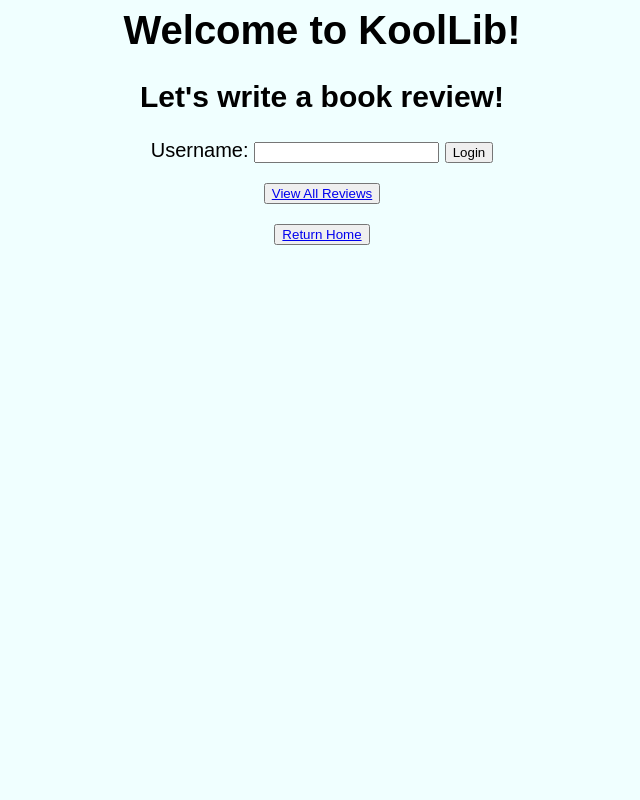
After one commit to sam-braun/CS-4111-1867, a Flask app: page /review_login in a window 1280 px wide. The commit adds this page. Shown: the whole page, without its empty margins (318-958 px from the left). Run offline with Flask 3, Linux system fonts and the light colour scheme; parts of the project's set-up code (start-up, migrations or seed data) failed here and were passed over.

Commit message:
Adding reviews now works

```diff
--- a/server.py
+++ b/server.py
@@ -306,6 +306,43 @@ def book():
     context = dict(titles = titles, authors = authors, dates = dates, libraries = libraries, isbns = isbns)
     return render_template("book.html", **context)
 
+@app.route('/review_add_add', methods=['POST'])
+def review_add_add():
+    params = {}
+    params["copy_id" ] = request.form['copy']
+    params["username"] = request.form['username']
+    params["text"] = request.form['review']
+    params["stars"] = int(request.form['stars'])
+    g.conn.execute(text('INSERT INTO review VALUES (:copy_id, :username, current_timestamp, :text, :stars)'), params)
+    g.conn.commit()
+
+    return redirect('/review_all')
+
+@app.route('/review_add', methods=['POST'])
+def review_add():
+    username = request.form['username']
+    params = {}
+    params['username'] = username
+    query = text("SELECT B.title, B.copy_id \
+                  FROM book B, borrows W, client C \
+                  WHERE B.copy_id = W.copy_id \
+                    AND W.username = C.username \
+                    AND C.username = :username")
+    cursor = g.conn.execute(query, params)
+
+    titles = []
+    ids = []
+    for result in cursor:
+        titles.append(result[0])
+        ids.append(result[1])
+    cursor.close()
+    context = dict(titles = titles, ids = ids, username = username)
+    return render_template("review_add.html", **context)
+
+@app.route('/review_login', methods=['GET'])
+def review_login():
+    context = dict()
+    return render_template("review_login.html", **context)
 
 @app.route('/review_all', methods=['GET'])
 def review_all():
@@ -320,7 +357,7 @@ def review_all():
     usernames = []
     for result in cursor:
         titles.append(result[0])
-        dates.append(result[1])
+        dates.append(result[1].strftime("%B %d %Y"))
         reviews.append(result[2])
         stars.append(result[3])
         usernames.append(result[4])
@@ -350,7 +387,7 @@ def review_query():
     usernames = []
     for result in cursor:
         titles.append(result[0])
-        dates.append(result[1])
+        dates.append(result[1].strftime("%B %d %Y"))
         reviews.append(result[2])
         stars.append(result[3])
         usernames.append(result[4])
--- a/templates/review.html
+++ b/templates/review.html
@@ -23,6 +23,7 @@
 	<form method="POST" action="/review_query">
 		<center><p>Title: <input type="text" name="title"> <input type="submit" value="Search!"></p></center>
 	</form>
+	<center><button><a href="/review_login">Add a Review</a></button></center>
 
 	<center><table style="width:50%;">
 		<!--
--- /dev/null
+++ b/templates/review_login.html
@@ -0,0 +1,37 @@
+<html>
+  <style>
+    body{
+      background-color: azure;
+      font-size: 15pt;
+      font-family: arial;
+    }
+    /*table, th, td {
+      border:1px solid black;
+      background-color: white;
+   }*/
+  </style>
+
+  <p> </p>
+  <center><h1><span style="font-family: fantasy">Welcome to KoolLib!</span></h1></center>
+
+<body>
+
+	<center><p><h2><span style="font-family: fantasy">Let's write a book review!</span></h2></p></center>
+
+
+	<form method="POST" action="/review_add">
+		<center><p>
+			   Username: <input type="text" name="username" required>
+			   <input type="submit" value="Login">
+		</p></center>
+	</form>
+
+	<p> </p>
+	<center><button><a href="/review_all">View All Reviews</a></button></center>
+
+	<p> </p>
+	<center><button><a href="/">Return Home</a></button></center>
+
+</body>
+
+</html>
```
Also changed, not shown: templates/review_add.html (added, +46 -0 lines).
